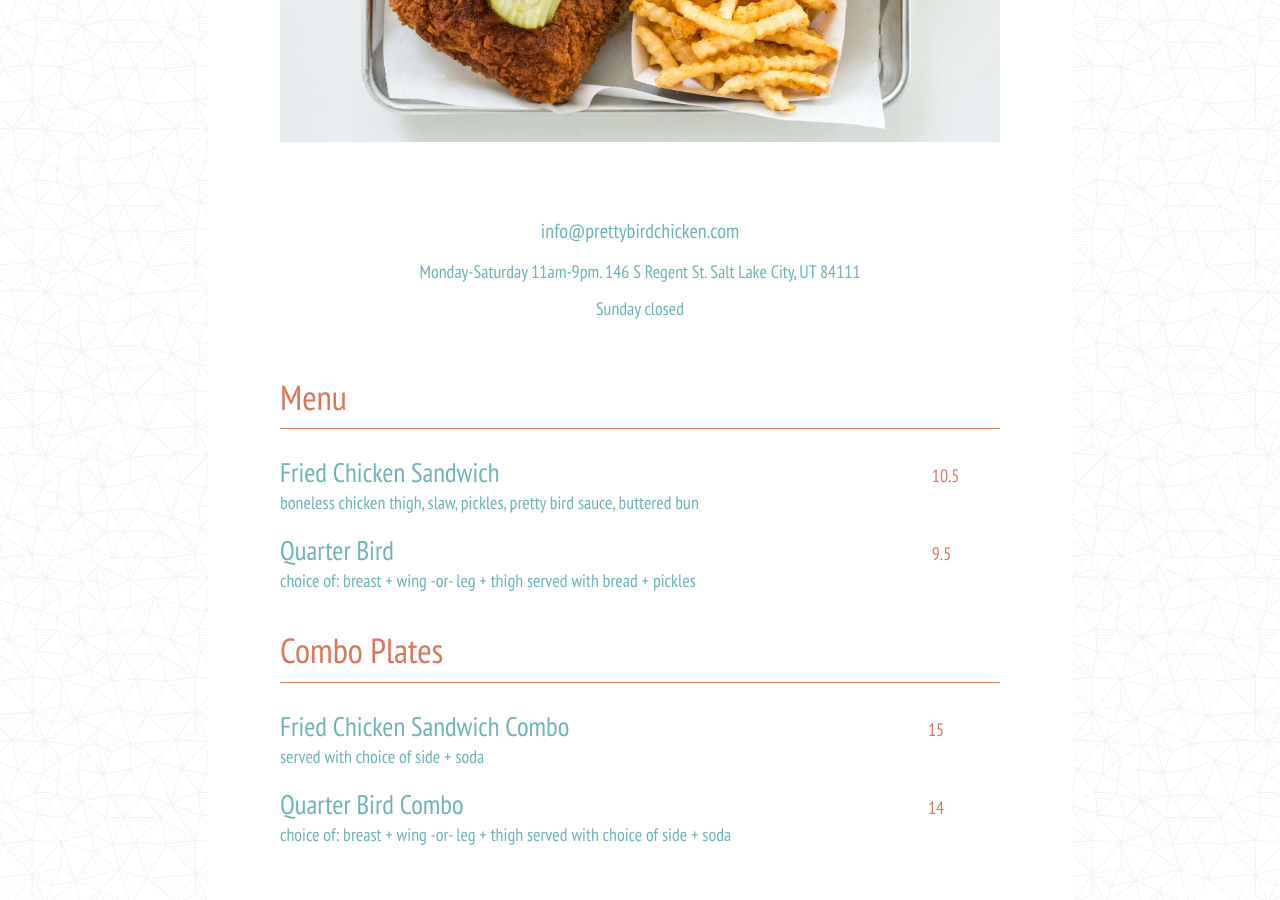
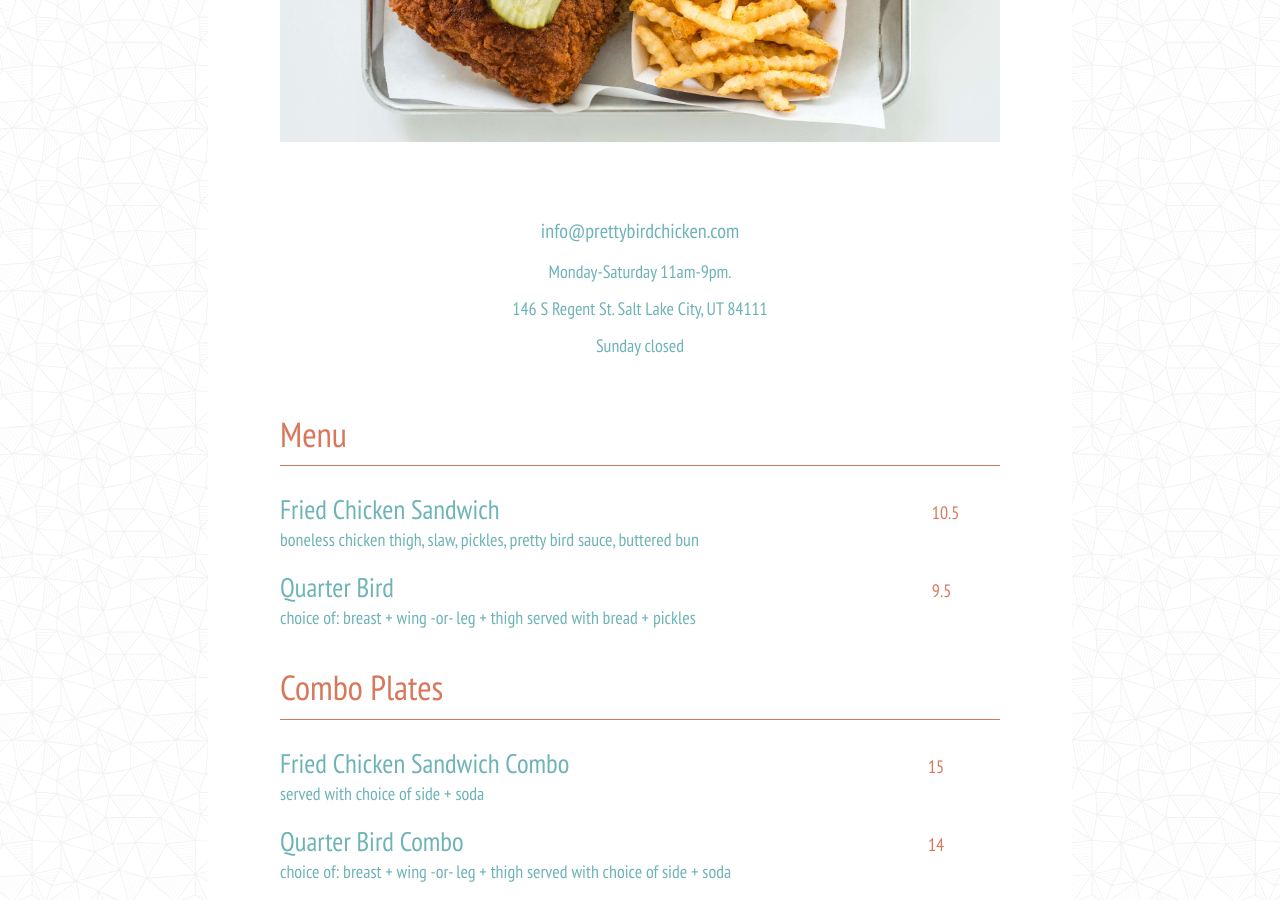
Before and after one commit to PHironaka/pretty-bird, a Jekyll site: the page built from index.md, in a window 1280 px wide and 900 px high, scrolled down 665 px. Built offline with Jekyll 4.4.1, drawn with Linux system fonts in a browser that asks for light colours; some of the changed lines change nothing that is shown.

Commit message:
Updated Index and 1 other file

```diff
--- a/_includes/footer.html
+++ b/_includes/footer.html
@@ -2,18 +2,14 @@
 <ul>
 
   <li>
-    <a href="https://twitter.com/peterhironaka" target="_blank">
-    <?xml version="1.0" encoding="utf-8"?>
-    <svg version="1.1" id="Capa_1" xmlns="http://www.w3.org/2000/svg" xmlns:xlink="http://www.w3.org/1999/xlink" x="0px" y="0px"
-       width="25px" height="25px" viewBox="0 0 16.002 16" enable-background="new 0 0 16.002 16" xml:space="preserve">
-    <path fill="#6eb3b7" d="M16.001,3.038c-0.589,0.261-1.221,0.438-1.885,0.517c0.678-0.406,1.197-1.05,1.443-1.815
-      c-0.635,0.376-1.338,0.649-2.086,0.797C12.875,1.898,12.022,1.5,11.078,1.5c-1.813,0-3.283,1.47-3.283,3.282
-      c0,0.257,0.029,0.508,0.085,0.748C5.152,5.393,2.733,4.086,1.114,2.1C0.831,2.584,0.67,3.148,0.67,3.75
-      c0,1.139,0.58,2.144,1.46,2.732C1.592,6.464,1.086,6.316,0.643,6.07v0.041c0,1.59,1.132,2.917,2.633,3.219
-      C3.001,9.404,2.711,9.445,2.411,9.445c-0.212,0-0.417-0.021-0.618-0.06c0.418,1.304,1.63,2.253,3.066,2.28
-      c-1.123,0.88-2.539,1.404-4.077,1.404c-0.265,0-0.526-0.016-0.783-0.045C1.452,13.956,3.177,14.5,5.031,14.5
-      c6.038,0,9.34-5.002,9.34-9.34L14.36,4.735C15.004,4.274,15.562,3.696,16.001,3.038z"/>
-    </svg>
+    <a href="https://www.facebook.com/PrettyBirdChicken" target="_blank">
+  <svg version="1.1" id="Layer_1" xmlns="http://www.w3.org/2000/svg" xmlns:xlink="http://www.w3.org/1999/xlink" x="0px" y="0px"
+   width="25px" height="25px" viewBox="0 0 32 32" enable-background="new 0 0 32 32" xml:space="preserve" fill="#6eb3b7">
+<path id="White_2_" d="M30.7,0H1.3C0.6,0,0,0.6,0,1.3v29.3C0,31.4,0.6,32,1.3,32H17V20h-4v-5h4v-4
+  c0-4.1,2.6-6.2,6.3-6.2C25.1,4.8,26.6,5,27,5v4.3l-2.6,0c-2,0-2.5,1-2.5,2.4V15h5l-1,5h-4l0.1,12h8.6c0.7,0,1.3-0.6,1.3-1.3V1.3
+  C32,0.6,31.4,0,30.7,0z"/>
+</svg>
+
   </a>
   </li>
 
--- a/index.md
+++ b/index.md
@@ -7,6 +7,7 @@ layout: page
 [info@prettybirdchicken.com](mailto:info@prettybirdchicken.com)
 
 Monday-Saturday 11am-9pm.
+
 146 S Regent St.
 Salt Lake City, UT 84111
 
```
